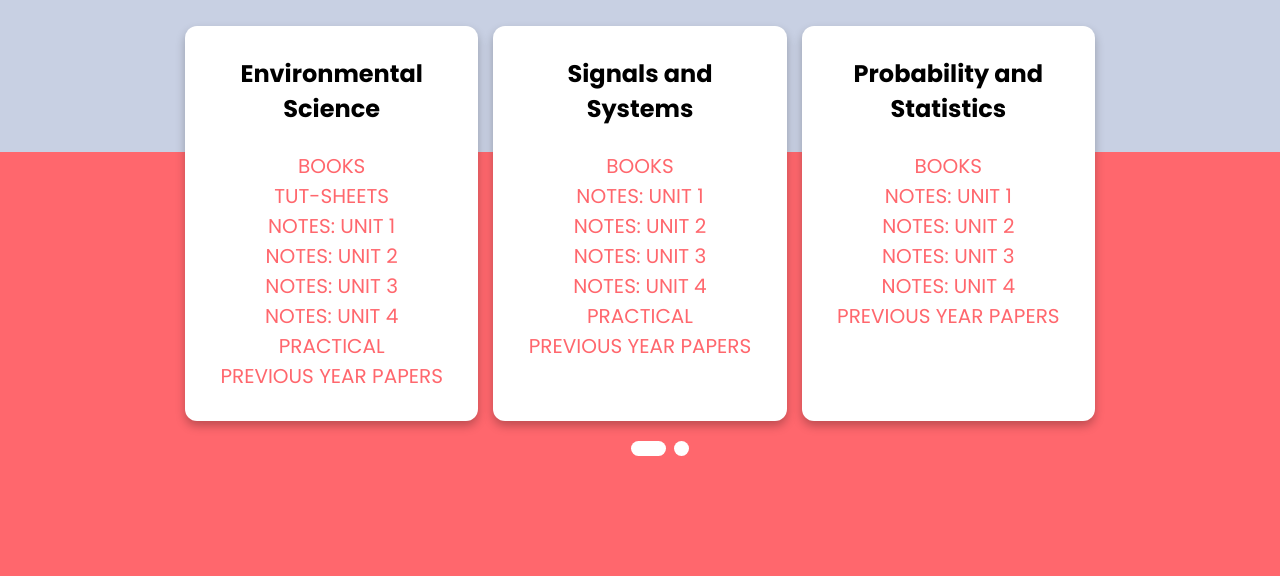
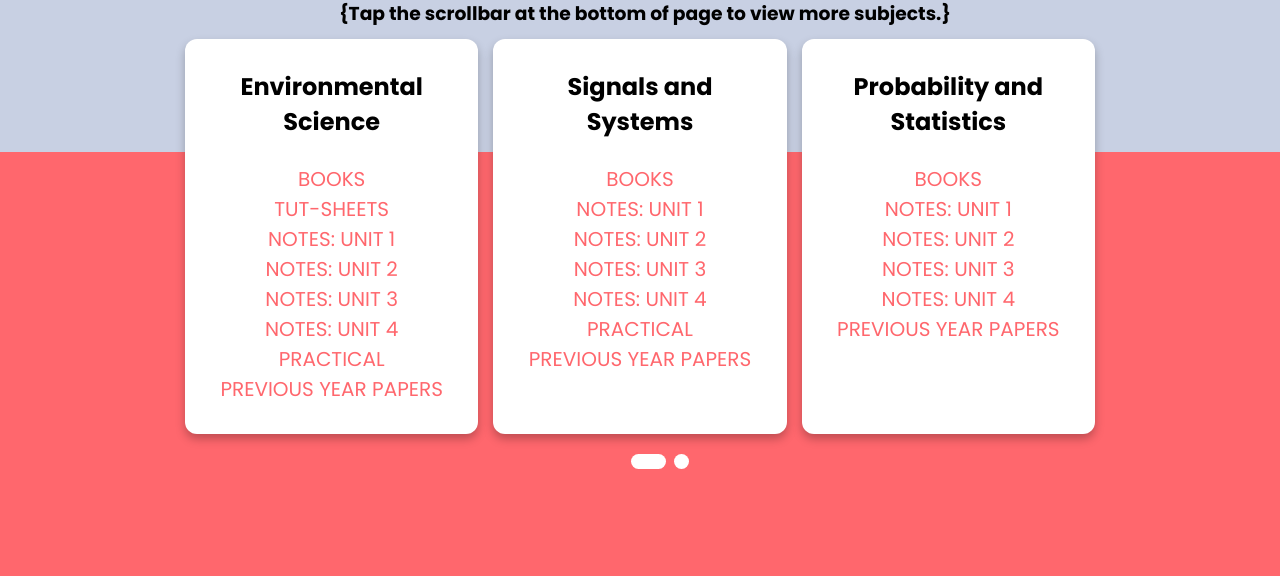
Before and after one commit to Igdtuwresource/v, a plain HTML site: page index.html in a window 1280 px wide. Shown: the part 224-800 px from the top of the page. Drawn offline with Linux system fonts and the light colour scheme.

Commit message:
Update index.html

```diff
--- a/index.html
+++ b/index.html
@@ -13,7 +13,8 @@
 <body>
   <div class="container">
     <h1 class="o">IGDTUW RESOURCE</h1><BR>
-        <h1 class="b">ECE(AI) SEM 2</h1><br>
+        <h1 class="b">ECE(AI) SEM 2</h1>
+    <h3 class="b"><p>{Tap the scrollbar at the bottom of page to view more subjects.}</p></h3>
     <input type="radio" name="dot" id="one">
     <input type="radio" name="dot" id="two">
     <div class="main-card">
```
